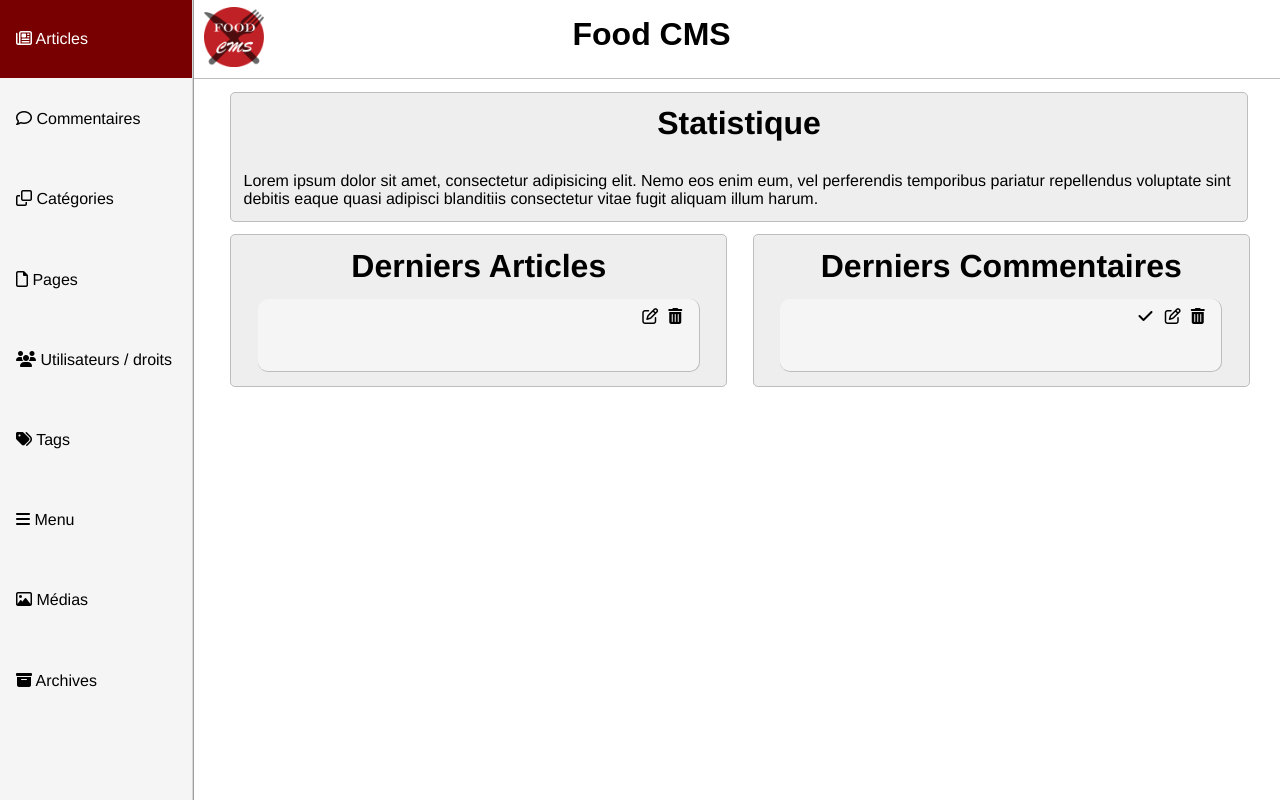
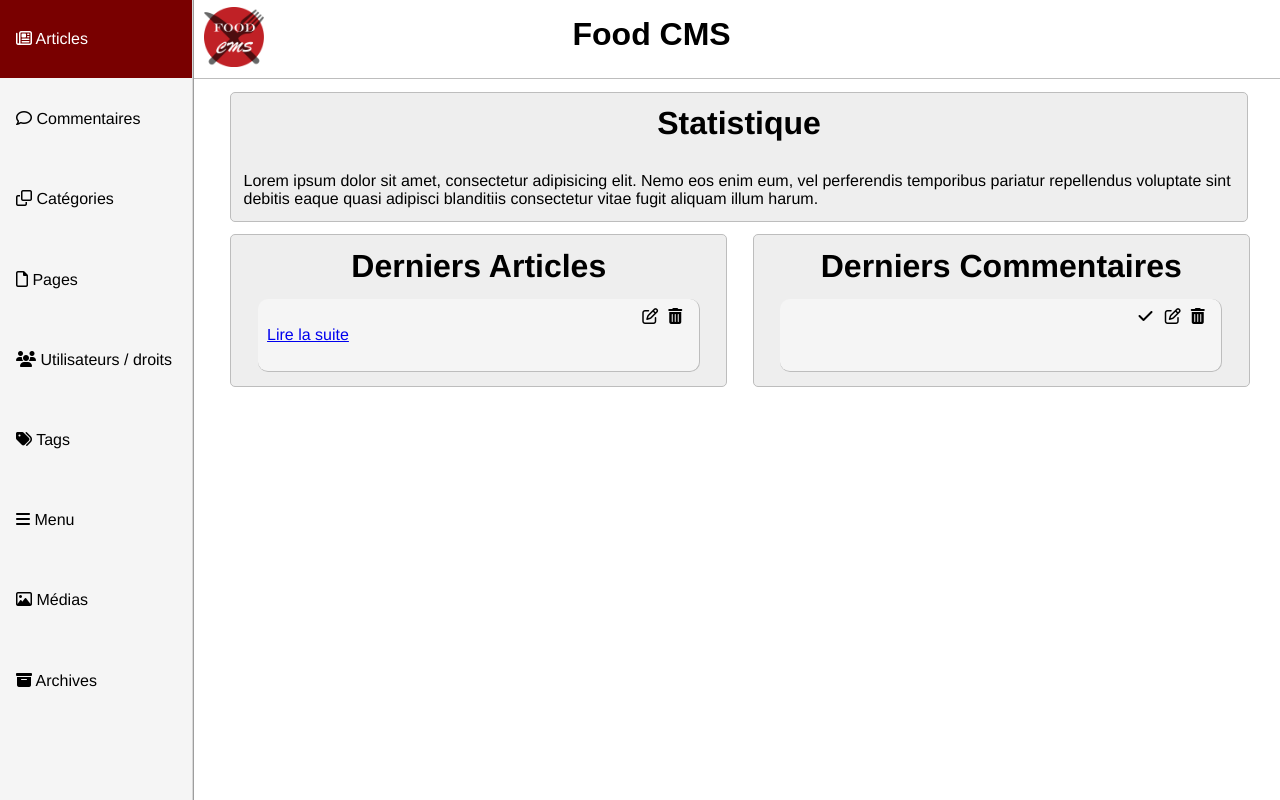
Before and after one commit to Robilol/foodcms, a PHP site: page /admin in a window 1280 px wide. Run offline with PHP 8.4, Linux system fonts and the light colour scheme; tables that the repository leaves empty or names only in its code hold one stand-in row (values such as "Sample post"); data that the repository does not hold is empty; some libraries are stand-ins or nearby versions.

Commit message:
Ajout de lien lire la suite

```diff
--- a/views/admin/index.view.php
+++ b/views/admin/index.view.php
@@ -18,7 +18,7 @@
 			<div class="articleDiv">
 				<div>
 					<a class="title"><?php echo $article['title']; ?></a><i class="fa fa-trash"></i><i class="fa fa-pencil-square-o"></i>
-						<p><?php echo substr( $article['text'], 0, 140); ?></p>
+						<p><?php echo substr( $article['text'], 0, 140); ?> <br><a href="/admin/article/show/<?php echo $article['id']; ?>">Lire la suite</a></p>
 			    </div>
 			    </div>
 		<?php endforeach; ?>
```
